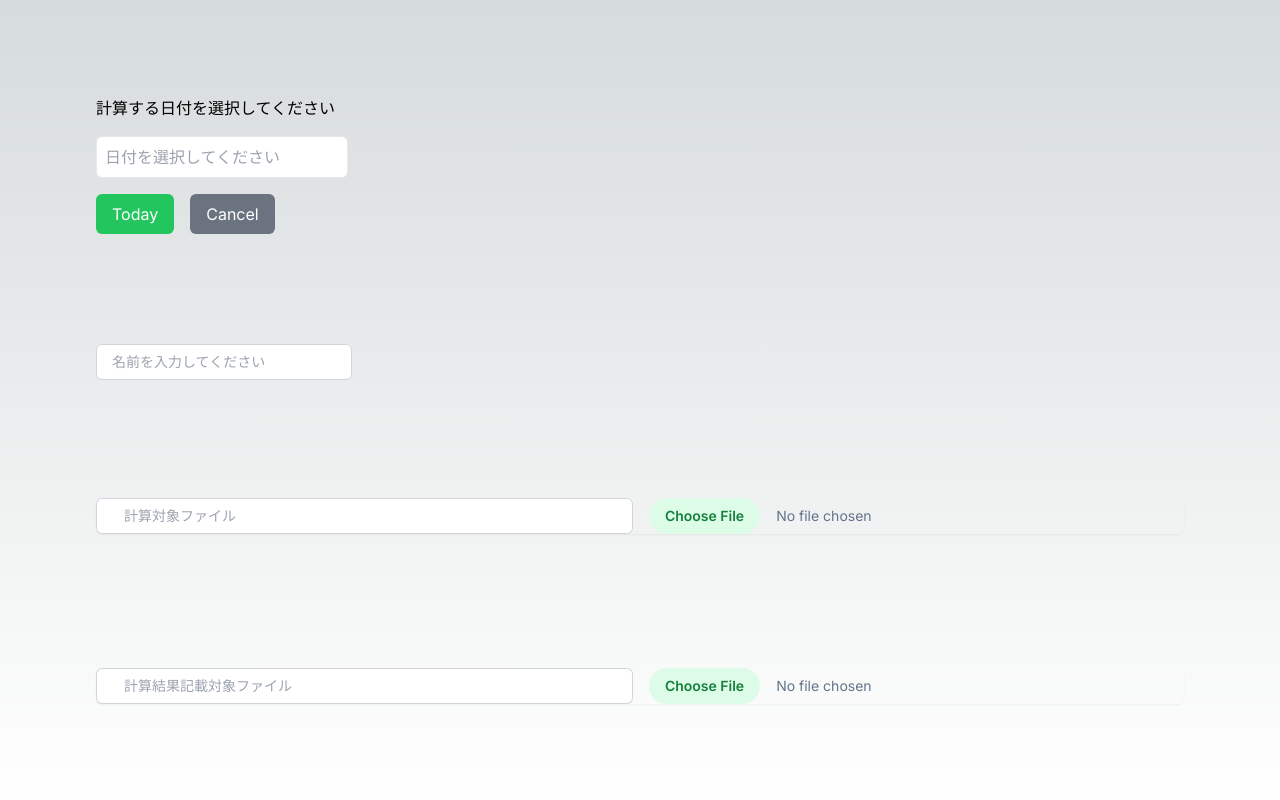
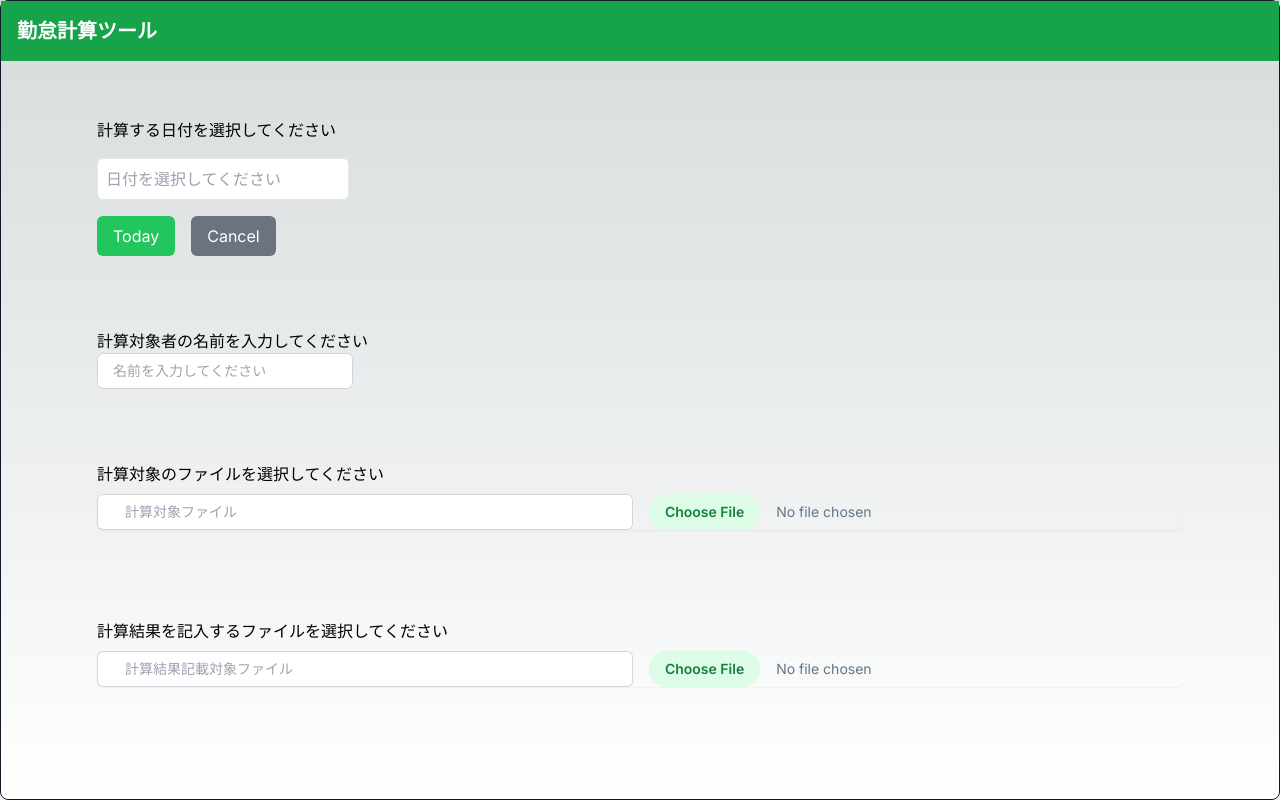
Before and after one commit to ryotahoshino/working-hours-calculator, a Next.js app: page / in a window 1280 px wide. Built offline with nearby package versions, Linux system fonts and the light colour scheme.

Commit message:
ヘッダーの編集

```diff
--- a/src/app/page.tsx
+++ b/src/app/page.tsx
@@ -21,21 +21,29 @@ export default function Home() {
   };
 
   return (
-    <main className="flex min-h-screen flex-col items-start justify-between p-24">
-      <div className="self-start">
+    <main className="flex min-h-screen flex-col items-start pb-24 justify-between border border-gray-900 rounded-lg shadow-lg">
+      <header className="w-full bg-green-600 py-4 text-white">
+        <div className="container mx-auto flex justify-between items-center px-4">
+          <h1 className="text-xl font-bold">勤怠計算ツール</h1>
+        </div>
+      </header>
+      <div className="self-start px-24 py-4">
         <Calender />
       </div>
-      <div className="self-start w-full">
+      <div className="self-start w-full px-24 py-4">
+        <label className="font-medium">計算対象者の名前を入力してください</label>
         <input
           type="text"
           className="block w-64 rounded-md border-0 py-1.5 pl-4 pr-4 text-gray-900 ring-1 ring-inset ring-gray-300 placeholder:text-gray-400 focus:ring-2 focus:ring-inset focus:ring-indigo-600 sm:text-sm sm:leading-6"
           placeholder="名前を入力してください"
         />
       </div>
-      <div className="self-start mb-2 w-full">
+      <div className="self-start mb-2 w-full px-24 py-4">
+        <label className="font-medium">計算対象のファイルを選択してください</label>
         <FileSelector id="workingListFilePaths" onSelect={handleSelect} />
       </div>
-      <div className="self-start mt-2 w-full">
+      <div className="self-start mt-2 w-full px-24 py-4">
+        <label className="font-medium">計算結果を記入するファイルを選択してください</label>
         <FileSelector id="workingTableFilePaths" onSelect={handleSelect} />
       </div>
     </main>
```
